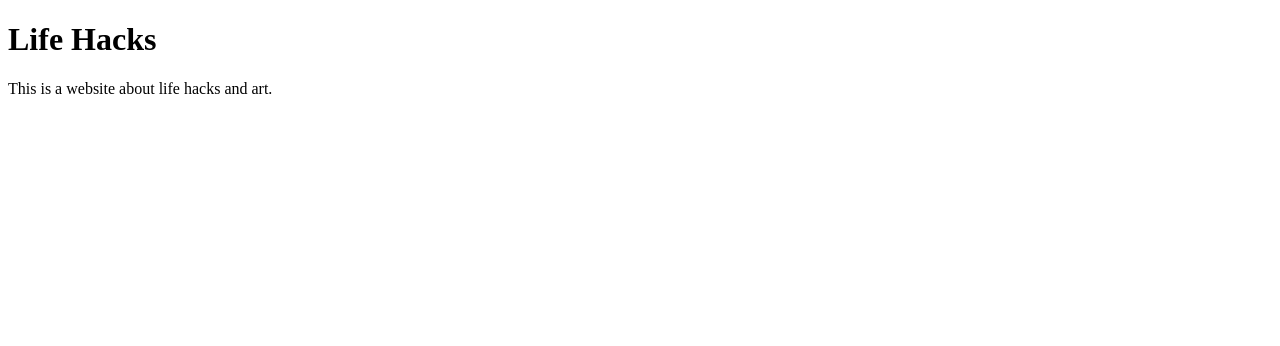
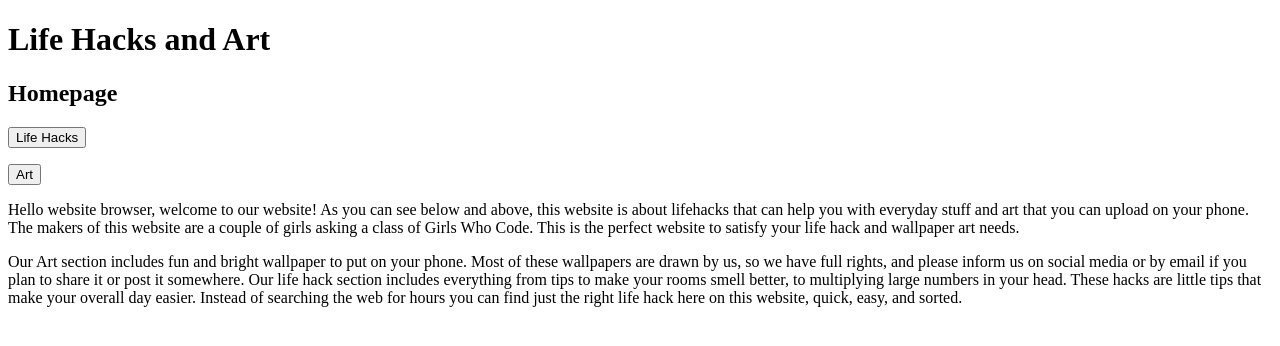
Before and after one commit to hklover17/GWCFinalProject, a plain HTML site: page index.html in a window 1280 px wide. Drawn offline with Linux system fonts and the light colour scheme.

Commit message:
Update index.html

```diff
--- a/index.html
+++ b/index.html
@@ -2,9 +2,50 @@
 <html>
 <body>
 
-<h1>Life Hacks</h1>
+<h1>
+Life Hacks and Art
+</h1>
 
-<p>This is a website about life hacks and art.</p>
+<h2>
+Homepage
+</h2>
+
+
+  <p>
+    <button class="w3-btn w3-aqua">Life Hacks</button>
+  </p>
+
+  <div>
+    <p>
+      <button class="w3-btn w3-aqua">Art</button>
+    </p>
+  </div>
+
+
+  <p>
+   	 Hello website browser, welcome to our website!
+  As you can see below and above, this website is
+  about lifehacks that can help you with everyday
+  stuff and art that you can upload on your phone.
+  The makers of this website are a couple of girls asking a class of Girls Who Code. This is the perfect website to satisfy your life hack and wallpaper art needs.
+  </p>
+
+  <p1>
+   	Our Art section includes fun and bright wallpaper
+  to put on your phone.  Most of these wallpapers are
+  drawn by us, so we have full rights, and please inform us on social media or by email if you plan to share it or post it somewhere.
+  </p1>
+
+
+
+  <p2>
+   	Our life hack section includes everything from
+   tips to make your rooms smell better, to multiplying
+   large numbers in your head.  These hacks are little
+   tips that make your overall day easier.  Instead
+   of searching the web for hours you can find just
+    the right life hack here on this website, quick, easy, and sorted.
+  </p2>
 
 </body>
 </html>
```
